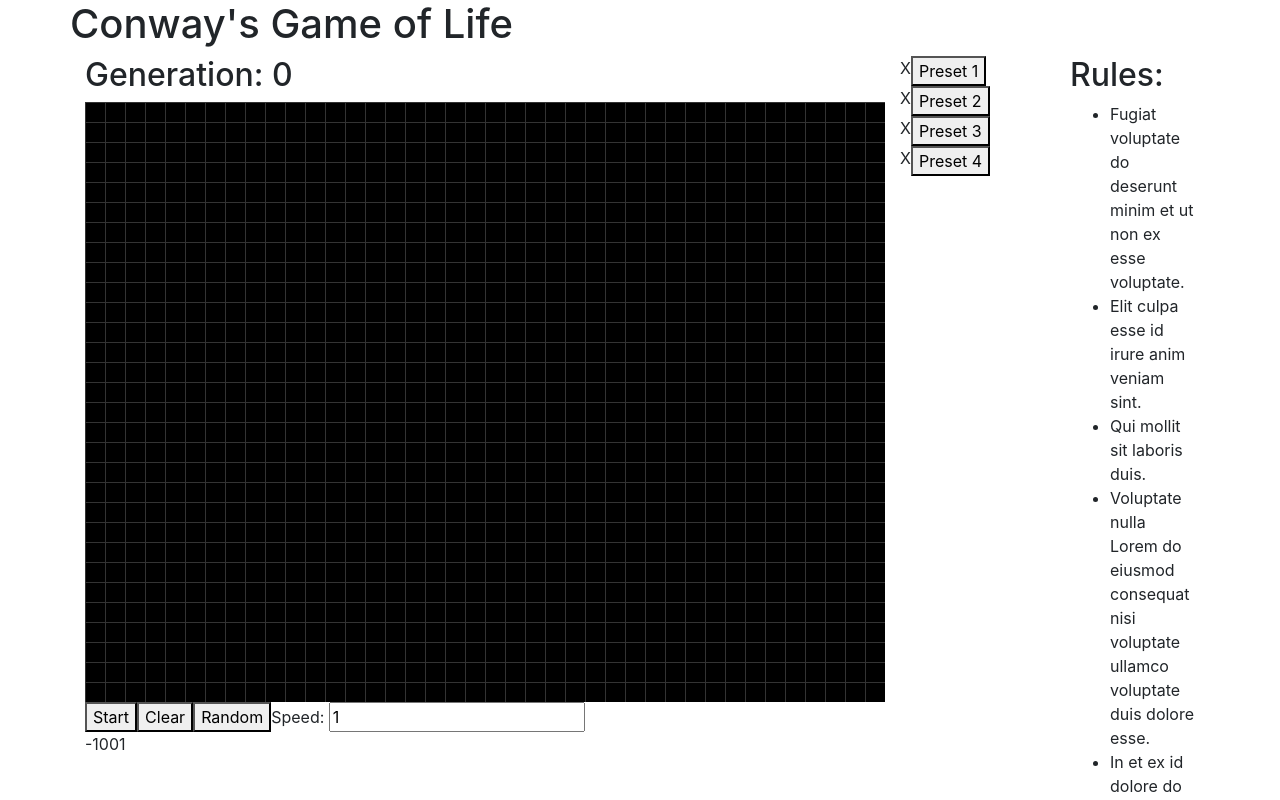
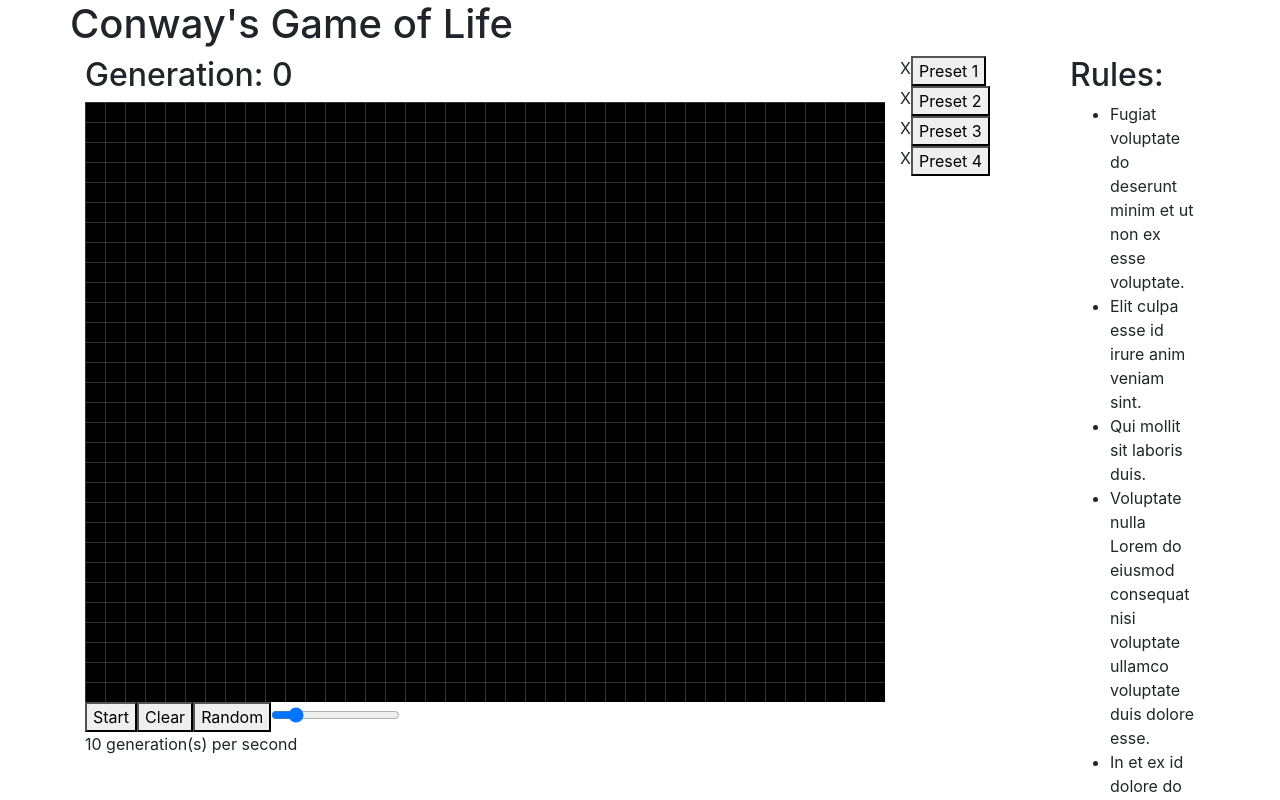
Before and after one commit to bloominstituteoftechnology/CS-Build-Week-1, a React (Create React App) app in the folder client/: page / in a window 1280 px wide. Shown: the top 800 px of the page. Built offline with nearby package versions, Linux system fonts and the light colour scheme.

Commit message:
Allow users to specify the speed of the simulation

```diff
--- a/client/src/components/Layout/GameOfLife/GameOfLife.js
+++ b/client/src/components/Layout/GameOfLife/GameOfLife.js
@@ -12,7 +12,7 @@ class GameOfLife extends React.Component {
       rows: 30,
       columns: 40,
       cells: [],
-      speed: 1,
+      speed: 1000,
       isPlaying: false,
       generation: 0
     };
@@ -131,7 +131,7 @@ class GameOfLife extends React.Component {
 
     this.speedHandler = window.setTimeout(() => {
       this.nextGeneration();
-    }, this.state.speed * 1000);
+    }, (1 / this.state.speed) * 100000);
   }
 
   applyRules(grid, x, y) {
@@ -188,19 +188,15 @@ class GameOfLife extends React.Component {
           )}
           <button onClick={this.handleClear}>Clear</button>
           <button onClick={this.handleRandom}>Random</button>
-          Speed: <input
-            value={this.state.speed}
-            onChange={this.handleSpeed}
-          />{" "}
-          {/* <input
+          <input
             type="range"
-            min="1"
-            max="10"
+            min="100"
+            max="6000"
             value={this.state.speed}
             class="slider"
             onChange={this.handleSpeed}
-          /> */}
-          <p>{(this.state.speed * 1000) ^ -1}</p>
+          />
+          <p>{this.state.speed / 100} generation(s) per second</p>
         </div>
       </div>
     );
```
